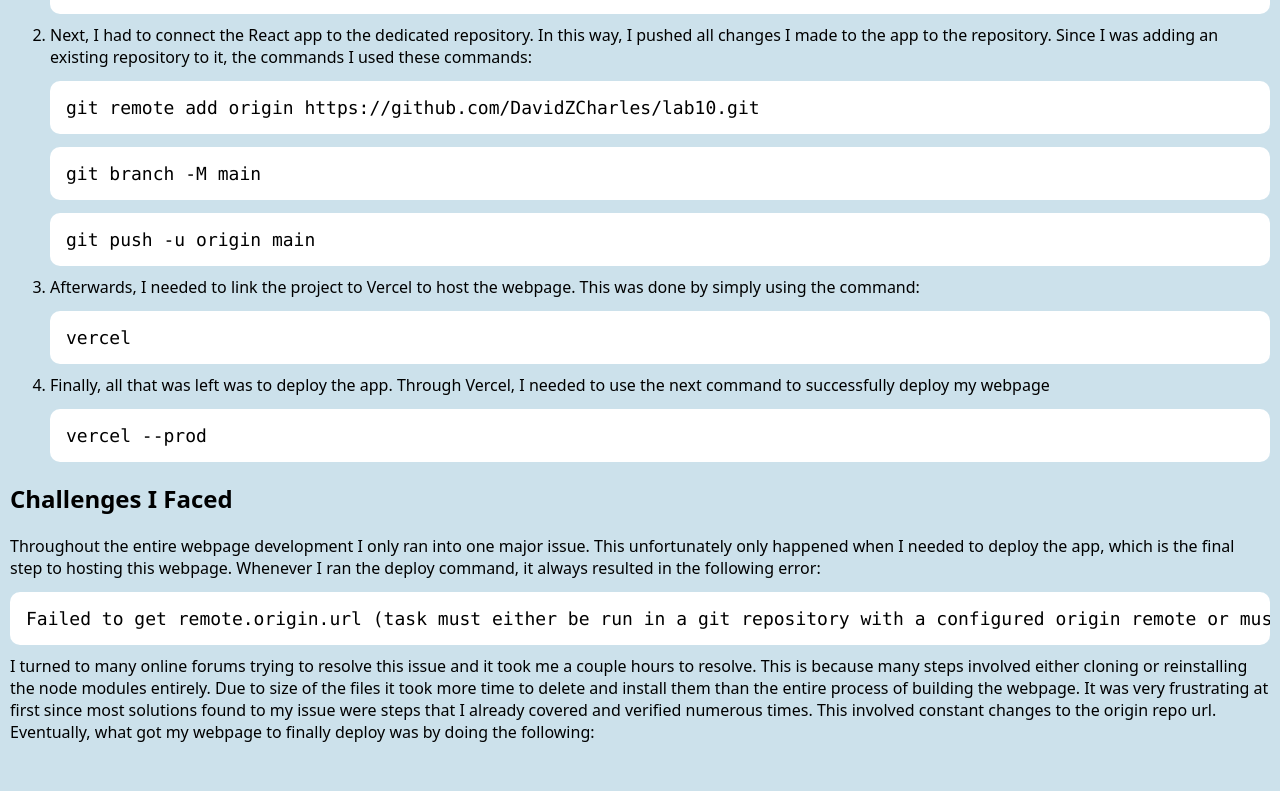
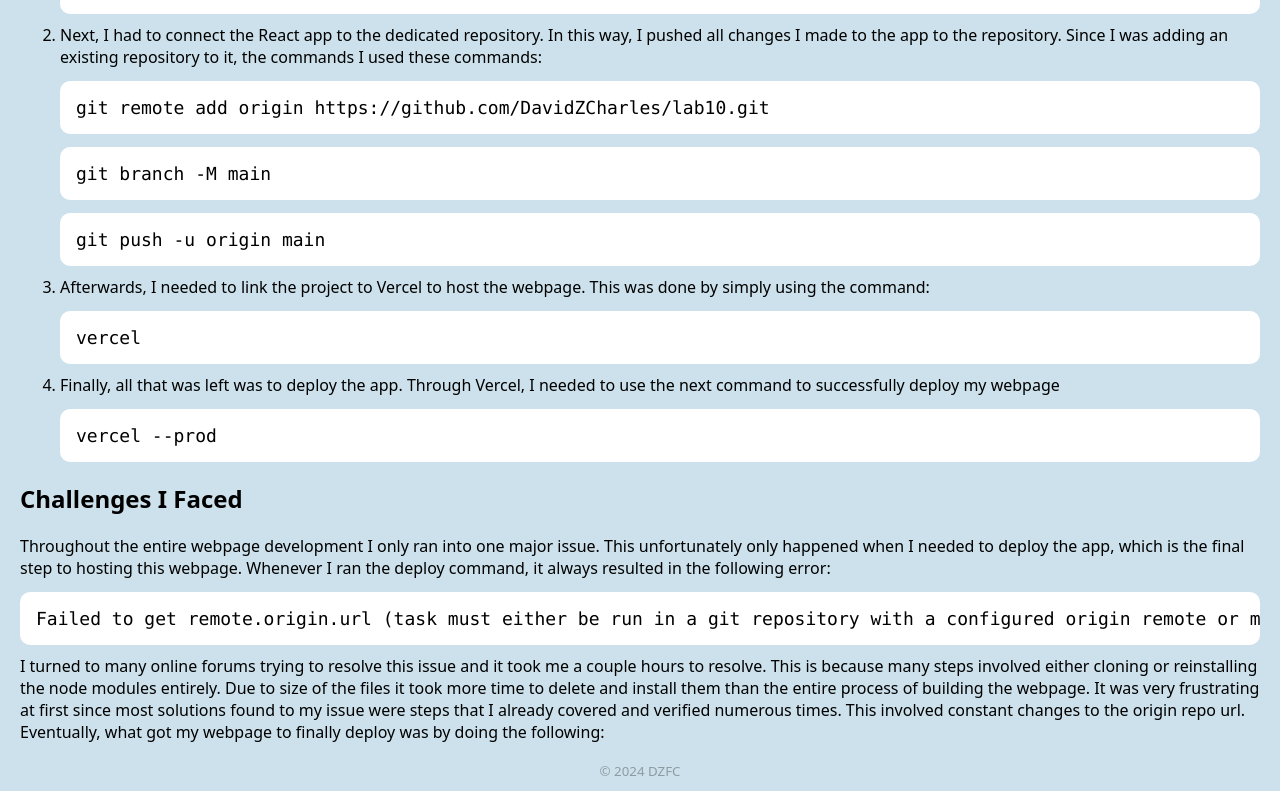
Before and after one commit to DavidZCharles/lab10, a React (Create React App) app: page / in a window 1280 px wide. Shown: the part 942-1733 px from the top of the page. Before the commit the page ends 1701 px from the top, so only its background shows below. Built offline with nearby package versions, Linux system fonts and the light colour scheme.

Commit message:
updated page

```diff
--- a/src/App.css
+++ b/src/App.css
@@ -21,7 +21,9 @@
   color: #61dafb;
 }
 .App section {
+  margin: 10px;
   margin-top: 20px;
+  margin-bottom: 10px;
 }
 code {
   font-size: large;
--- a/src/App.js
+++ b/src/App.js
@@ -104,6 +104,7 @@
                 what got my webpage to finally deploy was by doing the following:
             </p>
         </section>
+        <footer><small>© 2024 DZFC</small></footer>
       </main>
     </div>
   );
```
